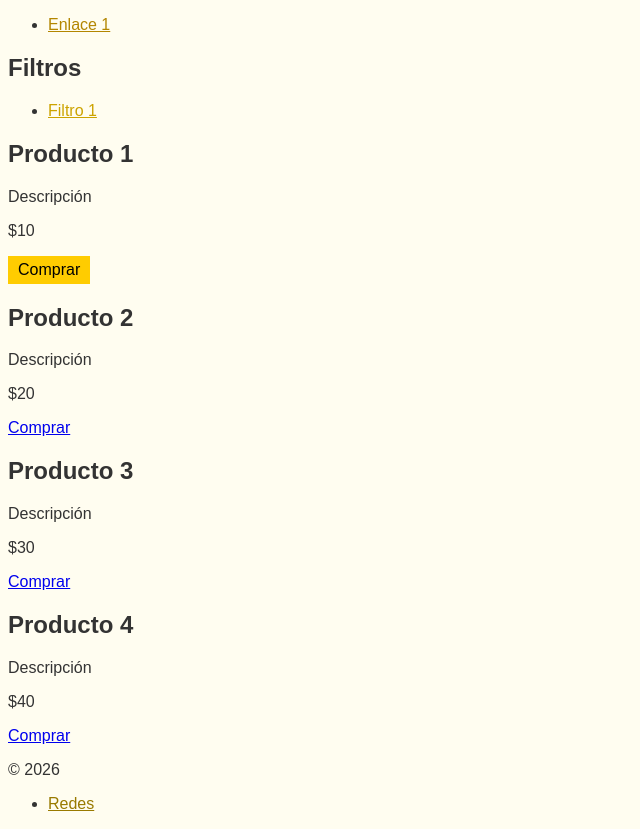
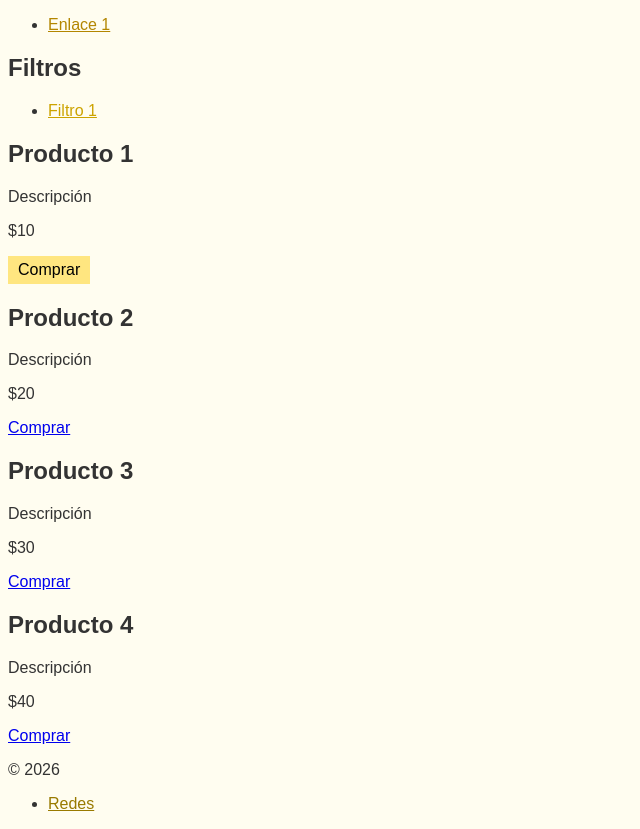
Before and after one commit to estebanjaimesayala53gold/css-3381732, a plain HTML site: page index.html in a window 1280 px wide. Shown: the whole page, without its empty margins (0-640 px from the left). Drawn offline with Linux system fonts and the light colour scheme.

Commit message:
feat: refactorizacion de la estructura html y clases puras

```diff
--- a/index.html
+++ b/index.html
@@ -1,10 +1,12 @@
 <!DOCTYPE html>
 <html lang="es">
+
 <head>
     <meta charset="UTF-8">
     <title>Catálogo</title>
     <link rel="stylesheet" href="style.css">
 </head>
+
 <body>
     <header>
         <nav>
@@ -25,7 +27,7 @@
                 <h2>Producto 1</h2>
                 <p>Descripción</p>
                 <p>$10</p>
-                <a href="#" class="btn-comprar" id="btn-destacado">Comprar</a>
+                <a href="#" class="btn-comprar btn-destacado">Comprar</a>
             </article>
             <article>
                 <h2>Producto 2</h2>
@@ -54,4 +56,5 @@
         </ul>
     </footer>
 </body>
+
 </html>
```
